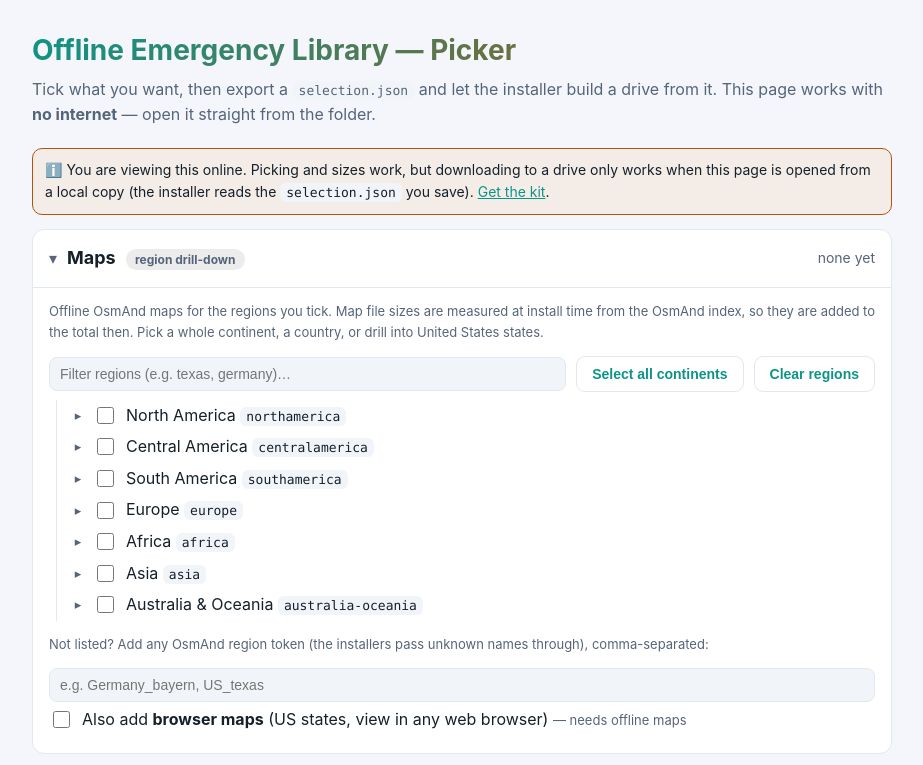
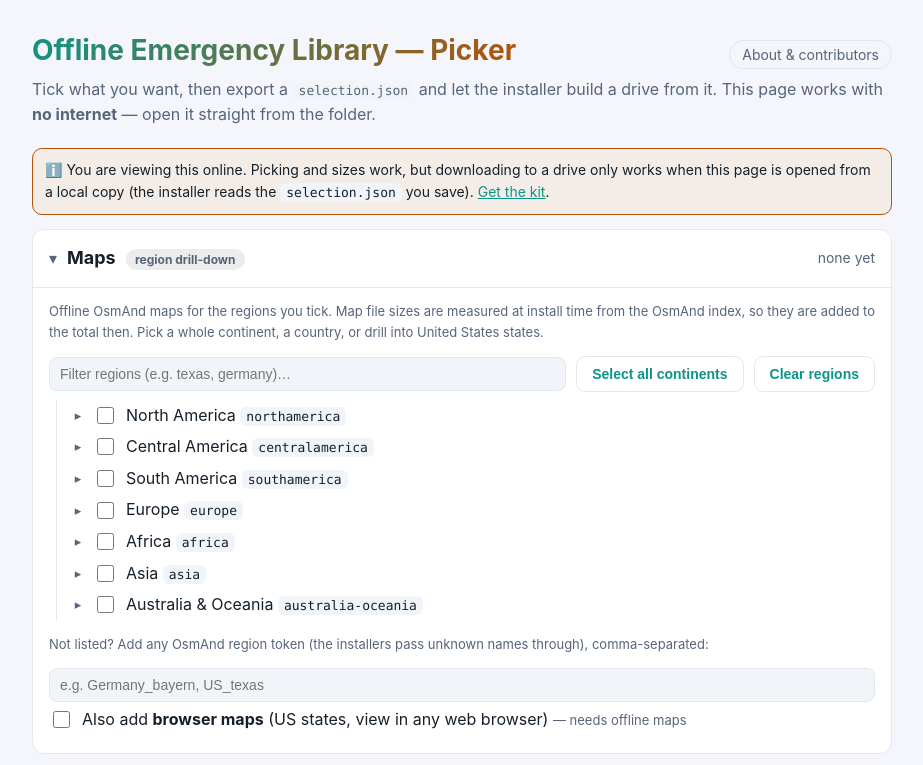
Before and after one commit to EnragedAntelope/offline-emergency-library, a plain HTML site: page web/index.html in a window 1280 px wide. Shown: the top 765 px of the page, without its empty margins (178-1101 px from the left). Drawn offline with Linux system fonts and the light colour scheme.

Commit message:
feat(web): publish the picker as a website (#191) (#210)
* feat(web): publish picker as a GitHub Pages site (#191)

Milestone 5 of the picker plan (#139). Integrates #188 (picker), #190 (sections)
and #189 (About); should merge after them.

- .github/workflows/pages.yml: on push to main, regenerate catalog.js and
  about.html, verify the core web files, and deploy web/ to GitHub Pages. The
  live site always matches main (generated, never hand-copied).
- web/index.html: when not served from file://, the page is browse-only — it
  swaps the local-only 'Download selection.json' for a 'Get the kit' link and
  explains why (the installer reads the file locally). Picking and the running
  size total still work online.
- build-catalog-js.sh / build-about.sh: --check now ignores CR/LF so a Windows
  autocrlf checkout does not false-fail; it still catches real content drift.
- .gitattributes: pin web/ assets to LF.

Closes #191

* changelog: real PR number (#202)

* feat(web): add an About link in the picker header (#189/#191)

The picker now links to the generated About/contributors page from a pill
in the header (next to the footer credit), so the two pages are reachable
from each other. Same tokens as the rest of the page.

* ci(pages): restore GitHub Pages deploy workflow + web LF pins (#191)

Re-adds the pages.yml deploy workflow and the web/ LF .gitattributes pins that
were originally introduced in the m5 integration merge; the rebase onto main
dropped them with the merge commit. configure-pages now uses enablement:true so
the first run can't fail on Pages not being turned on yet.

---------

Co-authored-by: elhajahmadj <279557787+elhajahmadj@users.noreply.github.com>

```diff
--- a/web/index.html
+++ b/web/index.html
@@ -7,6 +7,9 @@
 *{box-sizing:border-box}body{margin:0;background:var(--bg);color:var(--ink);font:16px/1.6 -apple-system,Segoe UI,Roboto,Arial,sans-serif}
 .wrap{max-width:900px;margin:0 auto;padding:28px 20px 90px}
 h1{font-size:28px;background:linear-gradient(135deg,var(--accent),var(--accent2));-webkit-background-clip:text;background-clip:text;color:transparent;margin:0 0 4px}
+.topbar{display:flex;align-items:baseline;justify-content:space-between;gap:12px;flex-wrap:wrap}
+.topnav a{color:var(--muted);text-decoration:none;font-size:14px;border:1px solid var(--line);border-radius:999px;padding:5px 12px;white-space:nowrap}
+.topnav a:hover{color:var(--ink);border-color:var(--accent)}
 .lead{color:var(--muted);margin:0 0 20px}
 a{color:var(--accent)}code{background:var(--code);padding:2px 6px;border-radius:6px;font-family:Consolas,monospace;font-size:13px}
 .card{background:var(--card);border:1px solid var(--line);border-radius:12px;margin:14px 0;overflow:hidden}
@@ -37,7 +40,7 @@ footer{margin-top:28px;border-top:1px solid var(--line);padding-top:14px;color:v
 .err{background:rgba(255,90,95,.12);border:1px solid var(--bad);border-radius:10px;padding:14px;margin:16px 0}
 </style>
 </head><body><div class="wrap">
-<h1>Offline Emergency Library — Picker</h1>
+<div class="topbar"><h1>Offline Emergency Library — Picker</h1><nav class="topnav"><a href="about.html">About &amp; contributors</a></nav></div>
 <p class="lead">Tick what you want, then export a <code>selection.json</code> and let the installer build a drive from it. This page works with <strong>no internet</strong> — open it straight from the folder.</p>
 
 <div id="offline-note" class="warn" style="display:none;background:rgba(246,173,85,.12);border-color:var(--accent2)"></div>
```
Also changed, not shown: 5 other files.
